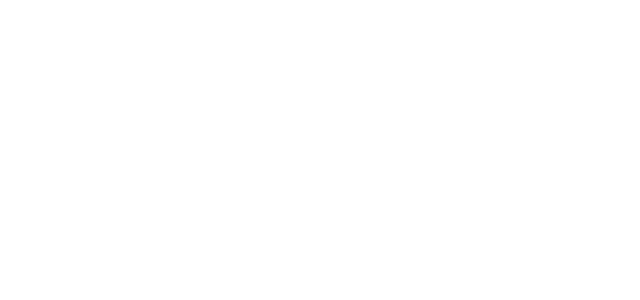
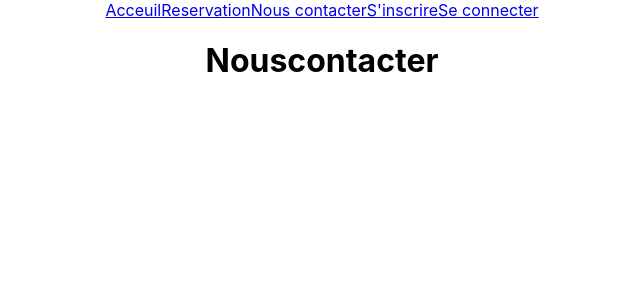
Before and after one commit to pierro7583/ECF_HYPNOS_FINAL, a React (Create React App) app in the folder ecf_1/: page /Nouscontacter in a window 1280 px wide. Before the commit this address had no page. Shown: the top 300 px of the page, without its empty margins (318-958 px from the left). Built offline with nearby package versions, Linux system fonts and the light colour scheme.

Commit message:
Integration Navbar + Routes
Nous conctacter / S"incrire / Se connecter

```diff
--- a/ecf_1/src/App.js
+++ b/ecf_1/src/App.js
@@ -3,13 +3,22 @@
 import {Routes, Route} from "react-router-dom";
 import Acceuil from './Components/Acceuil/Acceuil'
 import Reservation from './Components/Reservation/Reservation'
+import Nouscontacter from './Components/Nouscontacter/Nouscontacter'
+import Sinscrire from './Components/Sinscrire/Sinscrire'
+import Seconnecter from './Components/Seconnecter/Seconnecter'
+import Navbar from './Components/Navbar/Navbar'
 
 function App() {
   return (
     <div className="App">
+      <Navbar/>
      <Routes>
        <Route path="/" element={<Acceuil />} />
        <Route path="/Reservation" element={<Reservation />} />
+       <Route path="/Nouscontacter" element={<Nouscontacter />} />
+       <Route path="/Sinscrire" element={<Sinscrire />} />
+       <Route path="/Seconnecter" element={<Seconnecter />} />
+
      </Routes>
     </div>
   );
--- /dev/null
+++ b/ecf_1/src/Components/Navbar/Navbar.js
@@ -0,0 +1,17 @@
+import React from 'react'
+import {Link} from 'react-router-dom'
+
+export default function Navbar() {
+  return (
+    <nav>
+
+<Link to='/'>Acceuil</Link>
+<Link to='/Reservation'>Reservation</Link>
+<Link to='/Nouscontacter'>Nous contacter</Link>
+<Link to='/Sinscrire'>S'inscrire</Link>
+<Link to='/Seconnecter'>Se connecter</Link>
+
+
+    </nav>
+  )
+}
--- /dev/null
+++ b/ecf_1/src/Components/Nouscontacter/Nouscontacter.js
@@ -0,0 +1,9 @@
+import React from 'react'
+
+export default function Nouscontacter() {
+  return (
+    <div>
+        <h1>Nouscontacter</h1>
+    </div>
+  )
+}
--- /dev/null
+++ b/ecf_1/src/Components/Seconnecter/Seconnecter.js
@@ -0,0 +1,9 @@
+import React from 'react'
+
+export default function Seconnecter() {
+  return (
+    <div>
+        <h1>Se connecter</h1>
+    </div>
+  )
+}
--- /dev/null
+++ b/ecf_1/src/Components/Sinscrire/Sinscrire.js
@@ -0,0 +1,9 @@
+import React from 'react'
+
+export default function Sinscrire() {
+  return (
+    <div>
+        <h1>S'inscrire</h1>
+    </div>
+  )
+}
```
Also changed, not shown: ecf_1/src/Components/Navbar/Navbar.css (added), ecf_1/src/Navbar/Navbar.js (deleted).
